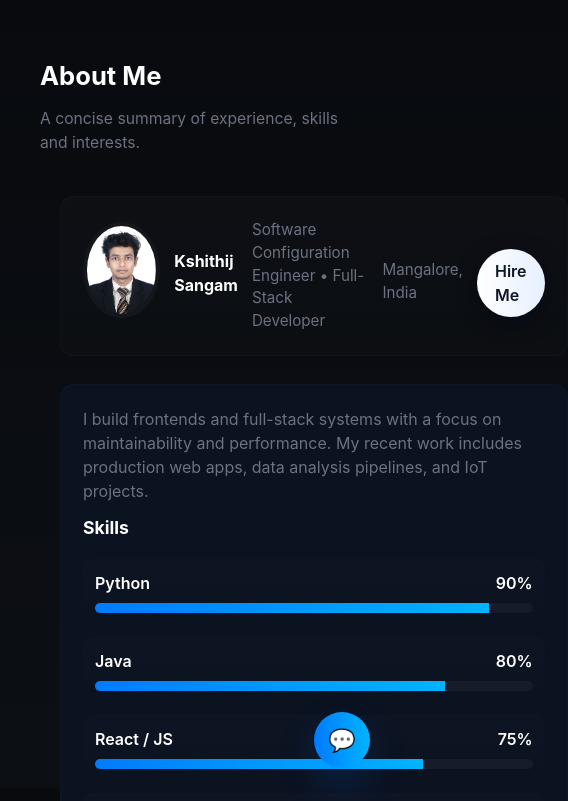
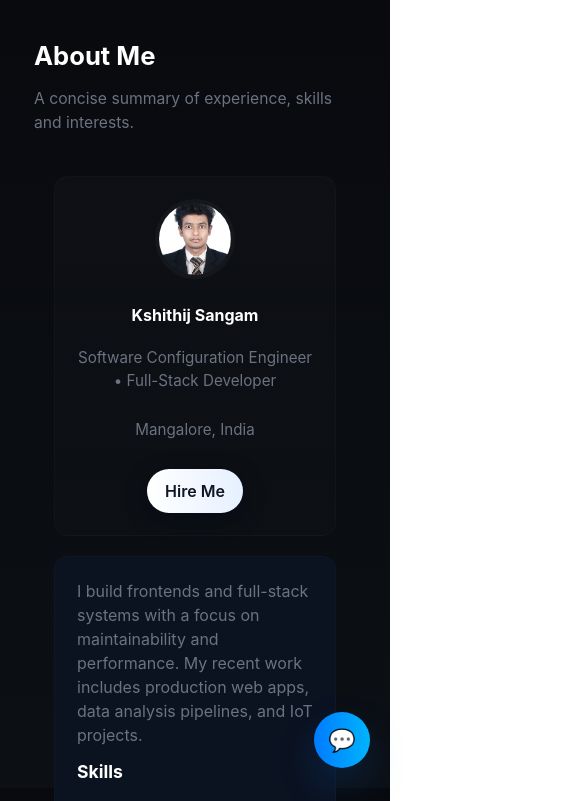
Before and after one commit to kshithijsangam/Portfolio-Website, a plain HTML site: page about.html in a window 390 px wide. Shown: the part 56-857 px from the top of the page, 568 px wide, since content can reach past the window. Drawn offline with Linux system fonts and the light colour scheme.

```diff
--- a/assets/css/about.css
+++ b/assets/css/about.css
@@ -1,50 +1,146 @@
 /* ABOUT page specific - profile, skills, cards */
-.about-wrap{
-  padding:60px 20px;
+.about-wrap {
+  padding: 60px 20px;
 }
-.about-grid{
-  display:grid;
+
+.about-grid {
+  display: grid;
   grid-template-columns: 320px 1fr;
-  gap:28px;
-  align-items:start;
-  max-width:1100px;margin:0 auto;
+  gap: 28px;
+  align-items: start;
+  max-width: 1100px;
+  margin: 0 auto;
 }
-.profile-card{
-  background:linear-gradient(180deg, rgba(255,255,255,0.02), rgba(255,255,255,0.01));
-  padding:22px;border-radius:14px;text-align:center;border:1px solid rgba(255,255,255,0.02);
+
+/* Profile Card */
+.profile-card {
+  background: linear-gradient(180deg, rgba(255, 255, 255, 0.02), rgba(255, 255, 255, 0.01));
+  padding: 22px;
+  border-radius: 14px;
+  text-align: center;
+  border: 1px solid rgba(255, 255, 255, 0.02);
 }
-.profile-card img{
-  width:160px;height:160px;border-radius:50%;object-fit:cover;margin-bottom:12px;border:4px solid rgba(255,255,255,0.03);
+
+.profile-card img {
+  width: 160px;
+  height: 160px;
+  border-radius: 50%;
+  object-fit: cover;
+  margin-bottom: 12px;
+  border: 4px solid rgba(255, 255, 255, 0.03);
 }
-.bio{
-  background:var(--card);
-  padding:22px;border-radius:14px;border:1px solid rgba(255,255,255,0.02);
+
+/* Bio + Skills */
+.bio {
+  background: var(--card);
+  padding: 22px;
+  border-radius: 14px;
+  border: 1px solid rgba(255, 255, 255, 0.02);
 }
-.skills{
-  margin-top:18px;
-  display:grid;gap:12px;
+
+.skills {
+  margin-top: 18px;
+  display: grid;
+  gap: 12px;
 }
-.skill{
-  background:linear-gradient(180deg, rgba(255,255,255,0.01), transparent);
-  padding:12px;border-radius:10px;display:flex;flex-direction:column;gap:8px;
+
+.skill {
+  background: linear-gradient(180deg, rgba(255, 255, 255, 0.01), transparent);
+  padding: 12px;
+  border-radius: 10px;
+  display: flex;
+  flex-direction: column;
+  gap: 8px;
 }
-.skill .meta{display:flex;justify-content:space-between;font-weight:600}
-.progress{
-  height:10px;border-radius:999px;background:rgba(255,255,255,0.04);overflow:hidden;
+
+.skill .meta {
+  display: flex;
+  justify-content: space-between;
+  font-weight: 600;
 }
-.progress > span{
-  display:block;height:100%;background:linear-gradient(90deg,var(--accent), #00b4ff);
+
+.progress {
+  height: 10px;
+  border-radius: 999px;
+  background: rgba(255, 255, 255, 0.04);
+  overflow: hidden;
 }
+
+.progress > span {
+  display: block;
+  height: 100%;
+  background: linear-gradient(90deg, var(--accent), #00b4ff);
+}
+
 /* Chat button */
-#chatbot-btn{
-  position:fixed;right:20px;bottom:20px;width:56px;height:56px;border-radius:50%;
-  display:flex;align-items:center;justify-content:center;background:linear-gradient(90deg,var(--accent), #00b4ff);
-  color:#021026;font-size:22px;cursor:pointer;box-shadow:0 18px 40px rgba(0,123,255,0.18);
-  z-index:1200;
+#chatbot-btn {
+  position: fixed;
+  right: 20px;
+  bottom: 20px;
+  width: 56px;
+  height: 56px;
+  border-radius: 50%;
+  display: flex;
+  align-items: center;
+  justify-content: center;
+  background: linear-gradient(90deg, var(--accent), #00b4ff);
+  color: #021026;
+  font-size: 22px;
+  cursor: pointer;
+  box-shadow: 0 18px 40px rgba(0, 123, 255, 0.18);
+  z-index: 1200;
 }
-/* responsive */
-@media (max-width:900px){
-  .about-grid{grid-template-columns:1fr; padding:20px}
-  .profile-card{display:flex;gap:14px;align-items:center;text-align:left}
-  .profile-card img{width:96px;height:96px}
+
+/* ===========================
+   RESPONSIVE DESIGN
+=========================== */
+
+/* Tablets */
+@media (max-width: 1024px) {
+  .about-grid {
+    grid-template-columns: 260px 1fr;
+    gap: 20px;
+  }
+  .profile-card img {
+    width: 130px;
+    height: 130px;
+  }
 }
+
+/* Mobiles */
+@media (max-width: 900px) {
+  .about-grid {
+    grid-template-columns: 1fr;
+    padding: 20px;
+  }
+  .profile-card {
+    display: flex;
+    gap: 14px;
+    align-items: center;
+    text-align: left;
+  }
+  .profile-card img {
+    width: 96px;
+    height: 96px;
+    margin-bottom: 0;
+  }
+}
+
+/* Small Mobiles */
+@media (max-width: 500px) {
+  .about-wrap {
+    padding: 40px 14px;
+  }
+  .profile-card {
+    flex-direction: column;
+    text-align: center;
+  }
+  .profile-card img {
+    width: 80px;
+    height: 80px;
+    margin-bottom: 10px;
+  }
+  .skill .meta {
+    font-size: 0.85rem;
+  }
+}
```
Also changed, not shown: assets/css/contact.css (+44 -9 lines).
